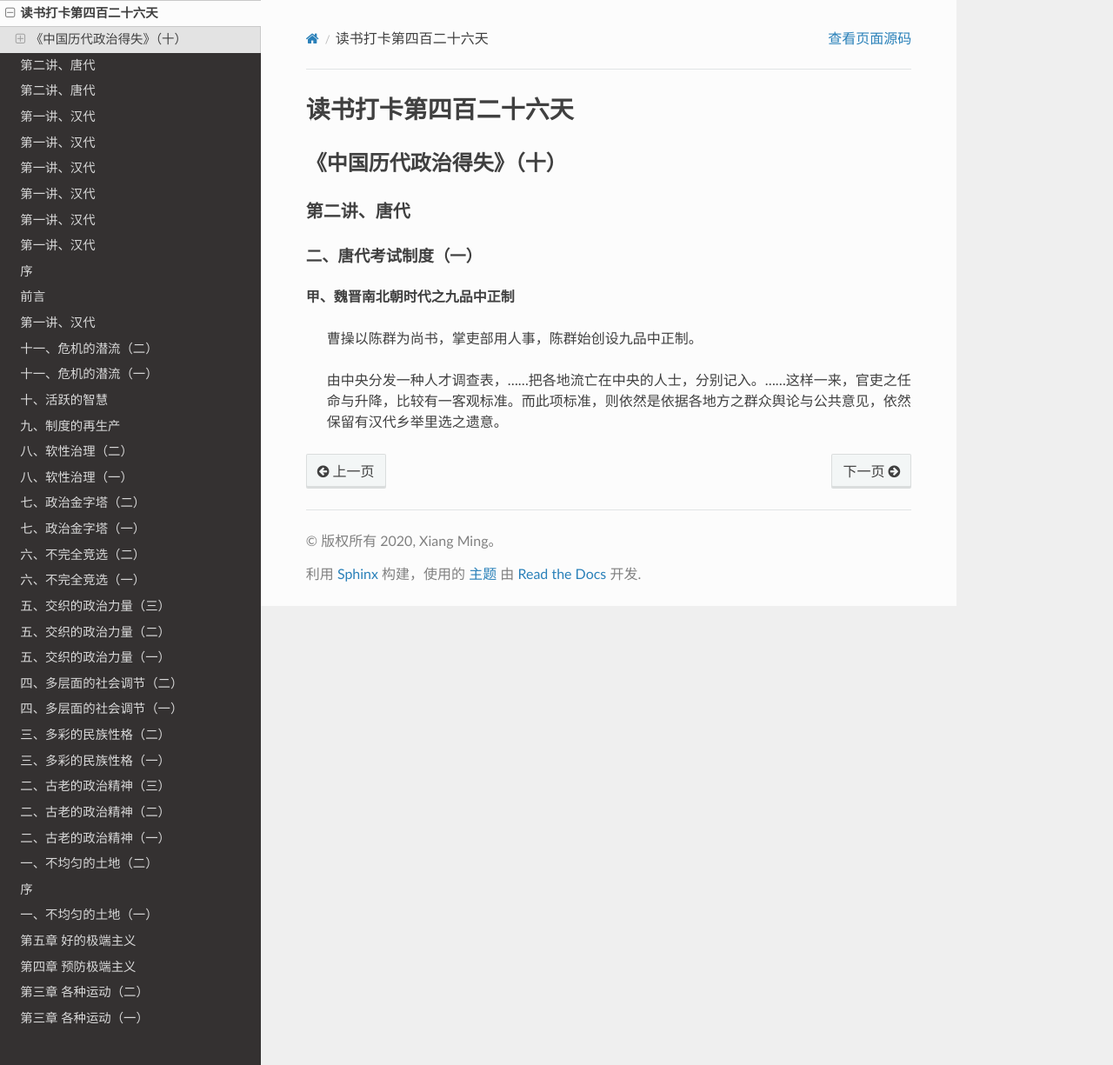
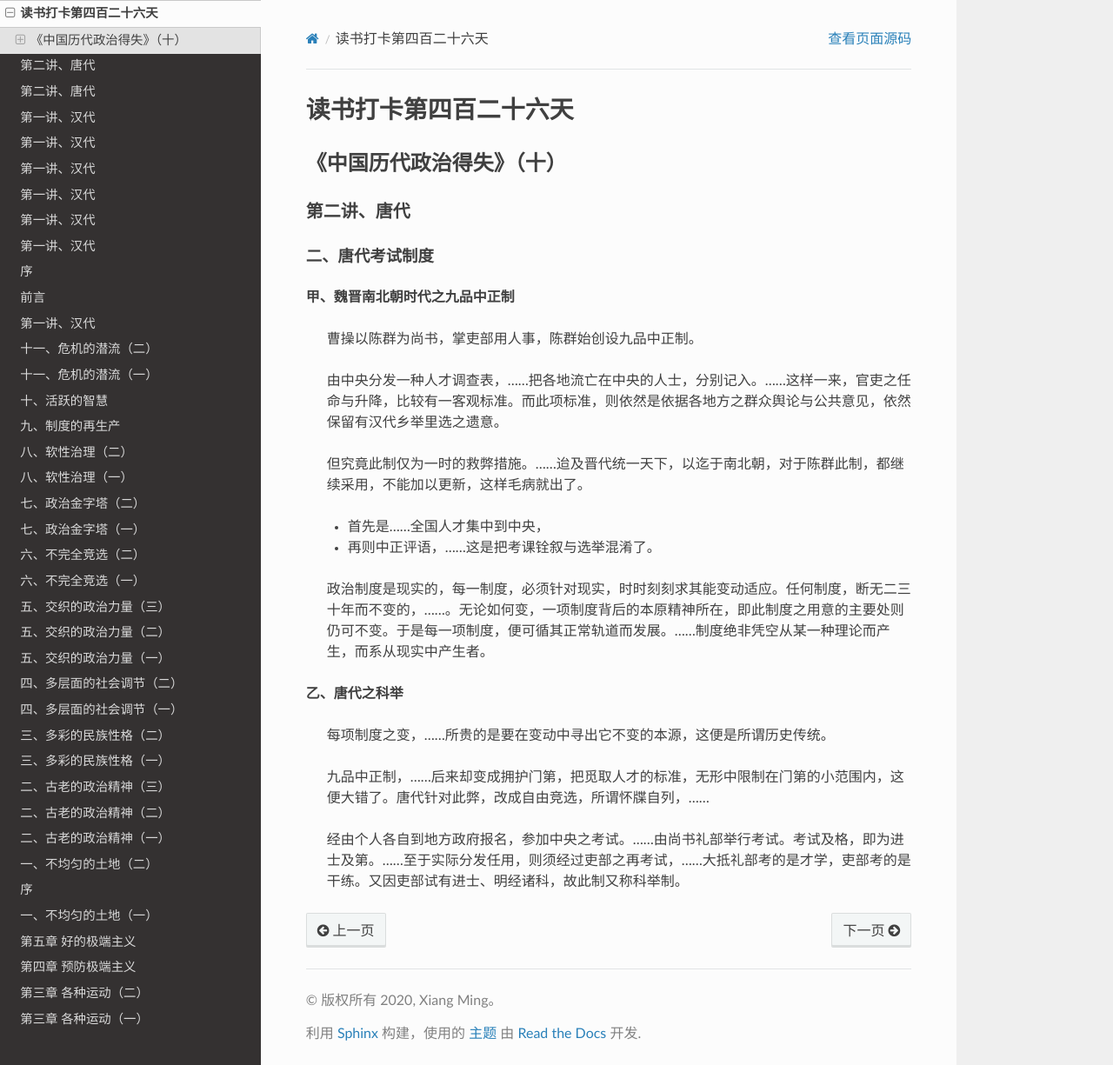
Before and after one commit to xiangming1975/reading, a Sphinx documentation site: the page built from source/2021-09-24.md, in a window 1280 px wide and 1225 px high. Shown: the whole window at 87% size. Built offline with Sphinx 7.4.7 and the Read the Docs theme 2.0.0, drawn with Linux system fonts in a browser that asks for light colours.

```diff
--- a/source/2021-09-24.md
+++ b/source/2021-09-24.md
@@ -5,10 +5,26 @@
 ---
 ### 第二讲、唐代
 
-#### 二、唐代考试制度（一）
+#### 二、唐代考试制度
 
 **甲、魏晋南北朝时代之九品中正制**
 
 > 曹操以陈群为尚书，掌吏部用人事，陈群始创设九品中正制。
 
 > 由中央分发一种人才调查表，……把各地流亡在中央的人士，分别记入。……这样一来，官吏之任命与升降，比较有一客观标准。而此项标准，则依然是依据各地方之群众舆论与公共意见，依然保留有汉代乡举里选之遗意。
+
+> 但究竟此制仅为一时的救弊措施。……迨及晋代统一天下，以迄于南北朝，对于陈群此制，都继续采用，不能加以更新，这样毛病就出了。
+> * 首先是……全国人才集中到中央，
+> * 再则中正评语，……这是把考课铨叙与选举混淆了。
+
+> 政治制度是现实的，每一制度，必须针对现实，时时刻刻求其能变动适应。任何制度，断无二三十年而不变的，……。无论如何变，一项制度背后的本原精神所在，即此制度之用意的主要处则仍可不变。于是每一项制度，便可循其正常轨道而发展。……制度绝非凭空从某一种理论而产生，而系从现实中产生者。
+
+**乙、唐代之科举**
+
+> 每项制度之变，……所贵的是要在变动中寻出它不变的本源，这便是所谓历史传统。
+
+> 九品中正制，……后来却变成拥护门第，把觅取人才的标准，无形中限制在门第的小范围内，这便大错了。唐代针对此弊，改成自由竞选，所谓怀牒自列，……
+
+> 经由个人各自到地方政府报名，参加中央之考试。……由尚书礼部举行考试。考试及格，即为进士及第。……至于实际分发任用，则须经过吏部之再考试，……大抵礼部考的是才学，吏部考的是干练。又因吏部试有进士、明经诸科，故此制又称科举制。
+
+>
```
Also changed, not shown: source/2021-09-25.md (added, +48 -0 lines).
